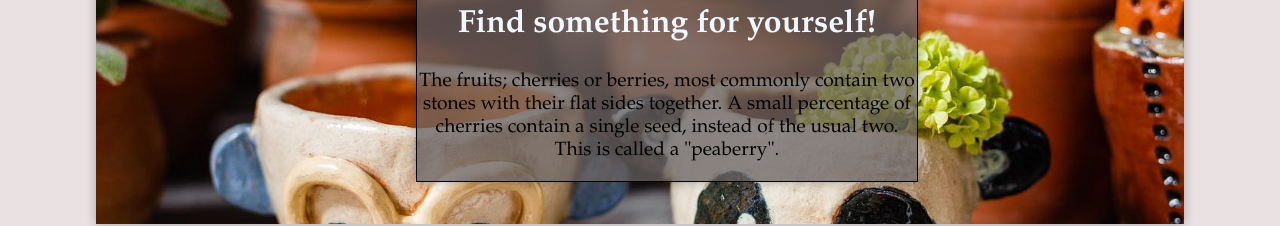
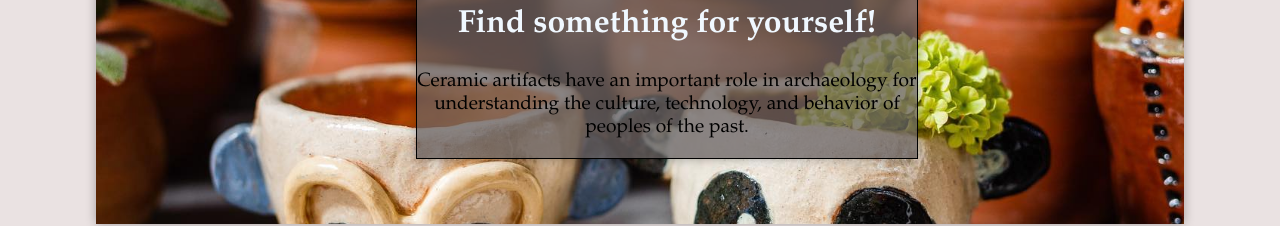
Before and after one commit to GulnazAlisherova/.diploma, a React (Create React App) app: page /categories in a window 1280 px wide. Shown: the part 246-472 px from the top of the page. Built offline with nearby package versions, Linux system fonts and the light colour scheme.

Commit message:
chnaged text

```diff
--- a/src/pages/Categories.js
+++ b/src/pages/Categories.js
@@ -9,7 +9,7 @@ function Categories() {
       <Header
         title="Find something for yourself!"
         image={headerImage}>
-        The fruits; cherries or berries, most commonly contain two stones with their flat sides together. A small percentage of cherries contain a single seed, instead of the usual two. This is called a "peaberry".
+        Ceramic artifacts have an important role in archaeology for understanding the culture, technology, and behavior of peoples of the past.
       </Header>
 
       <CategoryList categories={getCategories()} />
```
